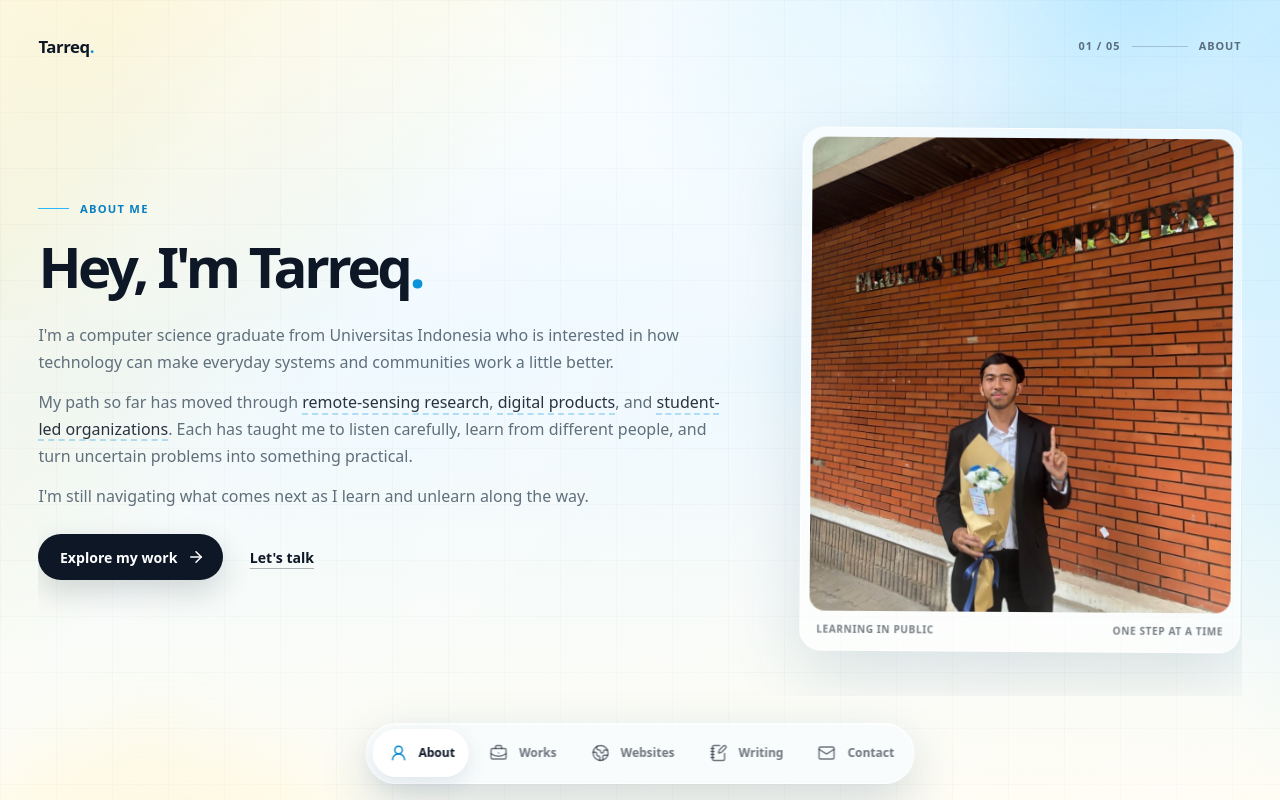
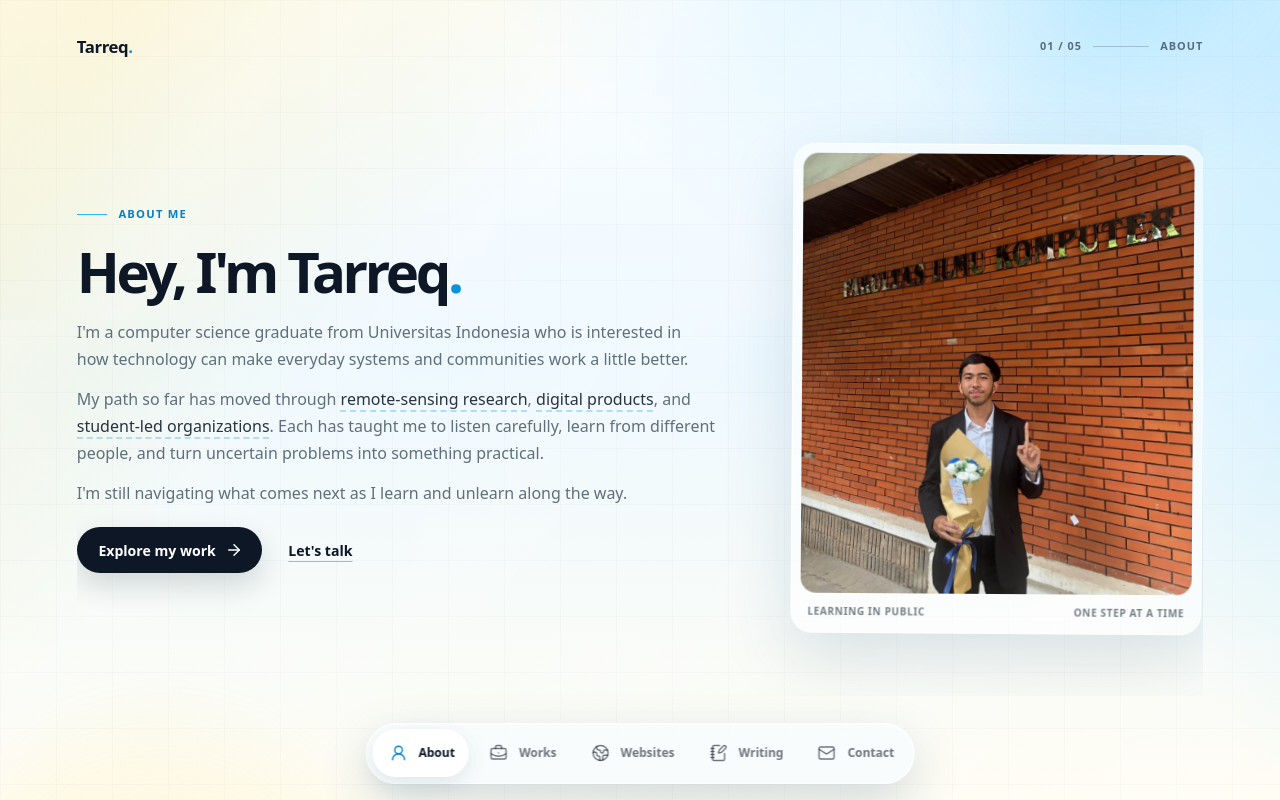
Before and after one commit to mrtrq/presence, a Next.js app: page / in a window 1280 px wide. Built offline with nearby package versions, Linux system fonts and the light colour scheme.

Commit message:
add horizontal margin

```diff
--- a/app/globals.css
+++ b/app/globals.css
@@ -12,6 +12,14 @@
 
 :root {
   --safe-gap: 1.25rem;
+  --page-gutter: clamp(2rem, 6vw, 7.5rem);
+  --page-gutter-block: clamp(1rem, 2.2vw, 2rem);
+  --content-wide: 82rem;
+  --content-standard: 74rem;
+  --content-reading: 44rem;
+  --chrome-gap: clamp(0.75rem, 2.2vh, 1.5rem);
+  --scene-gap: clamp(1.5rem, 3.8vh, 2.75rem);
+  --stack-gap: clamp(1rem, 2.5vh, 1.75rem);
   --glass-bg: rgba(255, 255, 255, 0.58);
   --glass-strong: rgba(255, 255, 255, 0.78);
   --glass-border: rgba(255, 255, 255, 0.78);
@@ -1041,12 +1049,12 @@ body:has(.portfolio-page) {
   z-index: 1;
   display: grid;
   grid-template-rows: auto minmax(0, 1fr);
-  gap: clamp(0.85rem, 2.4vh, 1.75rem);
+  gap: var(--chrome-gap);
   width: 100%;
   height: 100svh;
   min-height: 35rem;
   overflow: hidden;
-  padding: clamp(1rem, 2.2vw, 2rem) clamp(1rem, 3vw, 3.5rem) calc(6.5rem + env(safe-area-inset-bottom));
+  padding: var(--page-gutter-block) var(--page-gutter) calc(6.5rem + env(safe-area-inset-bottom));
 }
 
 .portfolio-page::before,
@@ -1075,7 +1083,7 @@ body:has(.portfolio-page) {
 
 .portfolio-chrome {
   display: flex;
-  width: min(100%, 90rem);
+  width: min(100%, var(--content-wide));
   min-height: 2.25rem;
   align-items: center;
   justify-content: space-between;
@@ -1127,7 +1135,7 @@ body:has(.portfolio-page) {
 }
 
 .portfolio-stage {
-  width: min(100%, 90rem);
+  width: min(100%, var(--content-wide));
   min-height: 0;
   margin-inline: auto;
 }
@@ -1205,9 +1213,11 @@ body:has(.portfolio-page) {
 .about-layout {
   display: grid;
   grid-template-columns: minmax(0, 1.12fr) minmax(18rem, 0.72fr);
-  gap: clamp(2rem, 6vw, 6.5rem);
+  gap: clamp(2.5rem, 6vw, 5.5rem);
+  width: min(100%, var(--content-standard));
   min-height: 100%;
   align-items: center;
+  margin-inline: auto;
 }
 
 .about-copy {
@@ -1230,8 +1240,8 @@ body:has(.portfolio-page) {
 .about-story {
   display: grid;
   gap: 0.85rem;
-  max-width: 48rem;
-  margin-top: clamp(1.5rem, 3.5vh, 2.5rem);
+  max-width: var(--content-reading);
+  margin-top: var(--stack-gap);
   color: var(--color-muted);
   font-size: clamp(0.98rem, 1.25vw, 1.16rem);
 }
@@ -1254,7 +1264,7 @@ body:has(.portfolio-page) {
   flex-wrap: wrap;
   gap: 0.8rem 1.4rem;
   align-items: center;
-  margin-top: clamp(1.4rem, 3vh, 2.2rem);
+  margin-top: var(--stack-gap);
 }
 
 .primary-link,
@@ -1334,9 +1344,20 @@ body:has(.portfolio-page) {
 .collection-layout {
   display: grid;
   grid-template-rows: auto auto;
-  gap: clamp(1.25rem, 4vh, 3rem);
+  gap: var(--scene-gap);
   min-height: 100%;
   align-content: center;
+  margin-inline: auto;
+}
+
+.view-works .collection-layout,
+.writing-layout,
+.contact-layout {
+  width: min(100%, var(--content-standard));
+}
+
+.view-websites .collection-layout {
+  width: min(100%, var(--content-wide));
 }
 
 .collection-header {
@@ -1353,7 +1374,7 @@ body:has(.portfolio-page) {
 
 .collection-header > p:last-child {
   max-width: 40rem;
-  margin-top: 1rem;
+  margin-top: 0.9rem;
   color: var(--color-muted);
   font-size: 0.94rem;
   line-height: 1.6;
@@ -1374,7 +1395,7 @@ body:has(.portfolio-page) {
 .works-grid,
 .websites-grid {
   display: grid;
-  gap: 1rem;
+  gap: clamp(0.9rem, 1.5vw, 1.25rem);
 }
 
 .works-grid {
@@ -1432,9 +1453,10 @@ body:has(.portfolio-page) {
 .writing-layout {
   display: grid;
   grid-template-columns: minmax(18rem, 0.8fr) minmax(24rem, 1.2fr);
-  gap: clamp(3rem, 8vw, 8rem);
+  gap: clamp(3rem, 7vw, 6.5rem);
   min-height: 100%;
   align-items: center;
+  margin-inline: auto;
 }
 
 .numbered-writing-list {
@@ -1470,7 +1492,6 @@ body:has(.portfolio-page) {
   display: grid;
   grid-template-columns: minmax(20rem, 1fr) minmax(22rem, 0.8fr);
   gap: clamp(3rem, 7vw, 6rem);
-  width: min(100%, 76rem);
   min-height: 100%;
   align-items: center;
   margin-inline: auto;
@@ -1659,6 +1680,11 @@ body:has(.portfolio-page) {
 }
 
 @media (max-width: 900px) {
+  :root {
+    --page-gutter: clamp(2rem, 5vw, 3.25rem);
+    --content-standard: 100%;
+  }
+
   .about-layout {
     grid-template-columns: minmax(0, 1.05fr) minmax(15rem, 0.75fr);
     gap: 2rem;
@@ -1675,10 +1701,17 @@ body:has(.portfolio-page) {
 }
 
 @media (max-width: 767px) {
+  :root {
+    --page-gutter: clamp(1rem, 4.5vw, 1.5rem);
+    --page-gutter-block: 0.85rem;
+    --chrome-gap: 0.6rem;
+    --scene-gap: 1.25rem;
+    --stack-gap: 1rem;
+  }
+
   .portfolio-page {
-    gap: 0.6rem;
     min-height: 38rem;
-    padding: 0.85rem 0.85rem calc(5.85rem + env(safe-area-inset-bottom));
+    padding: var(--page-gutter-block) var(--page-gutter) calc(5.85rem + env(safe-area-inset-bottom));
   }
 
   .portfolio-chrome {
@@ -1873,9 +1906,14 @@ body:has(.portfolio-page) {
 }
 
 @media (max-height: 720px) and (min-width: 768px) {
+  :root {
+    --page-gutter-block: 0.75rem;
+    --chrome-gap: 0.5rem;
+    --scene-gap: 1rem;
+  }
+
   .portfolio-page {
-    gap: 0.5rem;
-    padding-top: 0.75rem;
+    padding-top: var(--page-gutter-block);
     padding-bottom: 5.8rem;
   }
 
```
Also changed, not shown: 1 other file (tests, documents, lock files or other folders).
